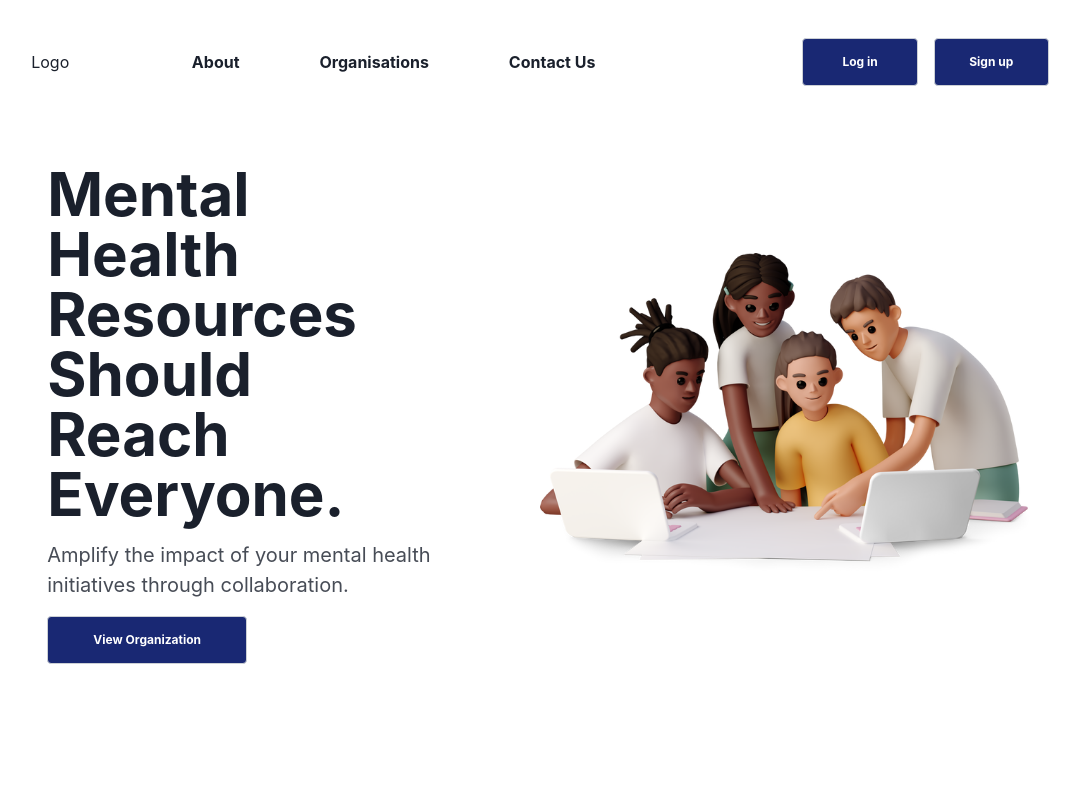
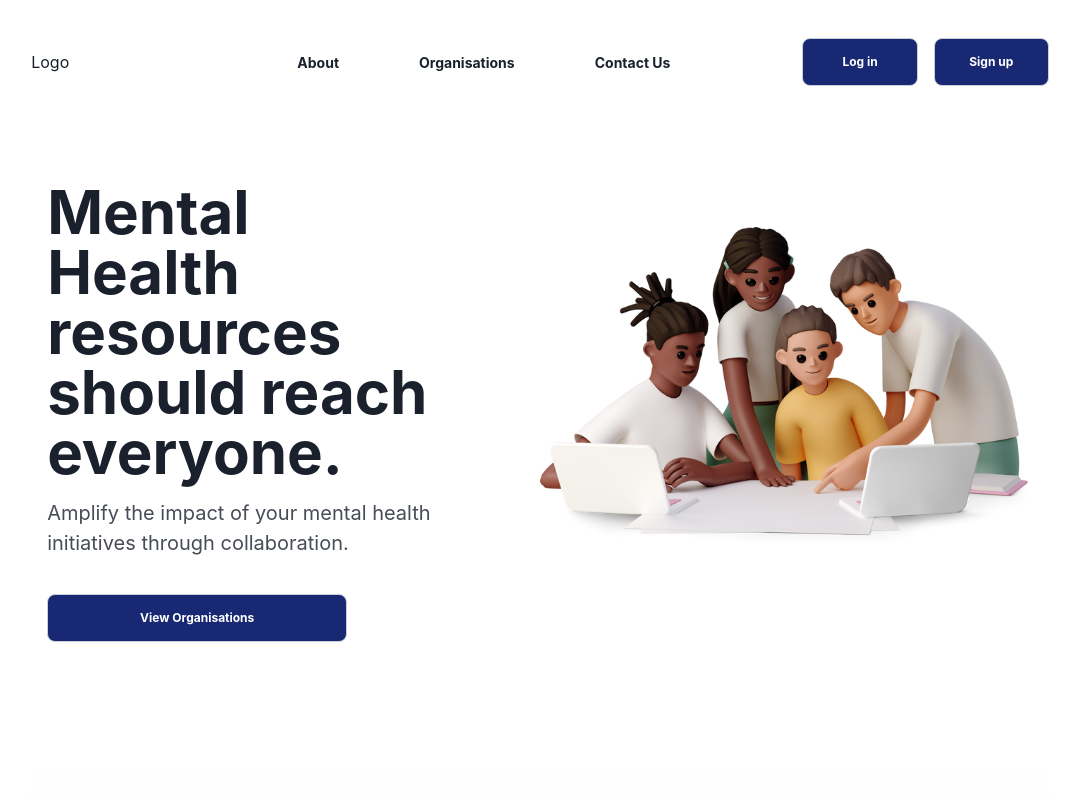
Before and after one commit to bettersg/Mendisphere, a React (Create React App) app: page / in a window 1280 px wide. Shown: the top 800 px of the page, without its empty margins (100-1180 px from the left). Built offline with nearby package versions, Linux system fonts and the light colour scheme; no server answers.

Commit message:
Front page styling updates

```diff
--- a/src/features/home/components/FrontPage.tsx
+++ b/src/features/home/components/FrontPage.tsx
@@ -1,10 +1,4 @@
-import {
-  Flex,
-  Stack,
-  Box,
-  Image,
-  Heading,
-} from "@chakra-ui/react";
+import { Flex, Stack, Box, Image, Heading } from "@chakra-ui/react";
 import NavigationButton from "./NavigationButton";
 
 export default function FrontPage() {
@@ -14,23 +8,23 @@ export default function FrontPage() {
       justify={{ base: "center", md: "space-around", xl: "space-between" }}
       direction={{ base: "column-reverse", md: "row" }}
       wrap="nowrap"
-      minH="70vh"
       px={8}
       mb={16}
     >
       <Stack
         spacing={4}
+        paddingTop="48px"
         w={{ base: "80%", md: "40%" }}
         align={["center", "center", "flex-start", "flex-start"]}
       >
         <Heading
           as="h1"
-          size={['md', 'lg', 'xl', '3xl']}
+          size={["md", "lg", "xl", "3xl"]}
           fontWeight="bold"
           color="primary.800"
           textAlign={["center", "center", "left", "left"]}
         >
-          Mental Health Resources Should Reach Everyone.
+          Mental Health resources should reach everyone.
         </Heading>
         <Heading
           as="h2"
@@ -40,32 +34,34 @@ export default function FrontPage() {
           fontWeight="normal"
           lineHeight={1.5}
           textAlign={["center", "center", "left", "left"]}
+          paddingBottom="20px"
         >
-          Amplify the impact of your mental health initiatives through collaboration.
+          Amplify the impact of your mental health initiatives through
+          collaboration.
         </Heading>
         <NavigationButton
-                size='md'
-                width='200px'
-                borderRadius='18px'
+          size="md"
+          height="48px"
+          width="300px"
+          borderRadius="18px"
           backgroundColor="#192873"
-                navigationLink=""
-                buttonText="View Organization"
-                height="6vh"
-                _hover={{ bg: '#ebedf0' }}
+          navigationLink="/organisations"
+          buttonText="View Organisations"
+          _hover={{ bg: "#ebedf0" }}
           _active={{
-                  bg: '#dddfe2',
-                  transform: 'scale(0.98)',
-                  borderColor: '#bec3c9',
+            bg: "#dddfe2",
+            transform: "scale(0.98)",
+            borderColor: "#bec3c9",
           }}
           _focus={{
             boxShadow:
-                    '0 0 1px 2px rgba(255, 255, 255, .5), 0 10px 10px rgba(0, 0, 0, .15)',
+              "0 0 1px 2px rgba(255, 255, 255, .5), 0 10px 10px rgba(0, 0, 0, .15)",
           }}
         />
       </Stack>
       <Box w={{ base: "80%", sm: "60%", md: "50%" }} mb={{ base: 12, md: 0 }}>
-        <Image src={require("../../../assets/images/3dcolleagues1.png")}/>
+        <Image src={require("../../../assets/images/3dcolleagues1.png")} />
       </Box>
-    </Flex >
-  )
+    </Flex>
+  );
 }
--- a/src/features/home/components/NavigationBar.tsx
+++ b/src/features/home/components/NavigationBar.tsx
@@ -17,9 +17,10 @@ const Navigation = () => {
         <Box>Logo</Box>
         <HStack spacing={8} alignItems={"center"}>
           <HStack
-            paddingRight="175px"
+            paddingRight="100px"
             as={"nav"}
-            spacing={20}
+            spacing="80px"
+            fontSize="sm"
             fontWeight="700"
             display={{ base: "none", md: "flex" }}
           >
--- a/src/features/home/components/NavigationButton.tsx
+++ b/src/features/home/components/NavigationButton.tsx
@@ -6,14 +6,11 @@ export default function NavigationButton(props: any) {
     <Link to={props.navigationLink}>
       <Box
         as="button"
-        fontFamily={"Inter"}
         height={props.height}
         width={props.width}
-        lineHeight="1.2"
         transition="all 0.2s cubic-bezier(.08,.52,.52,1)"
         border="1px"
-        px="8px"
-        borderRadius="4px"
+        borderRadius="8px"
         fontSize="12px"
         fontWeight="700"
         bg={props.backgroundColor}
```
Lines whose indentation alone changed are shown as unchanged.
